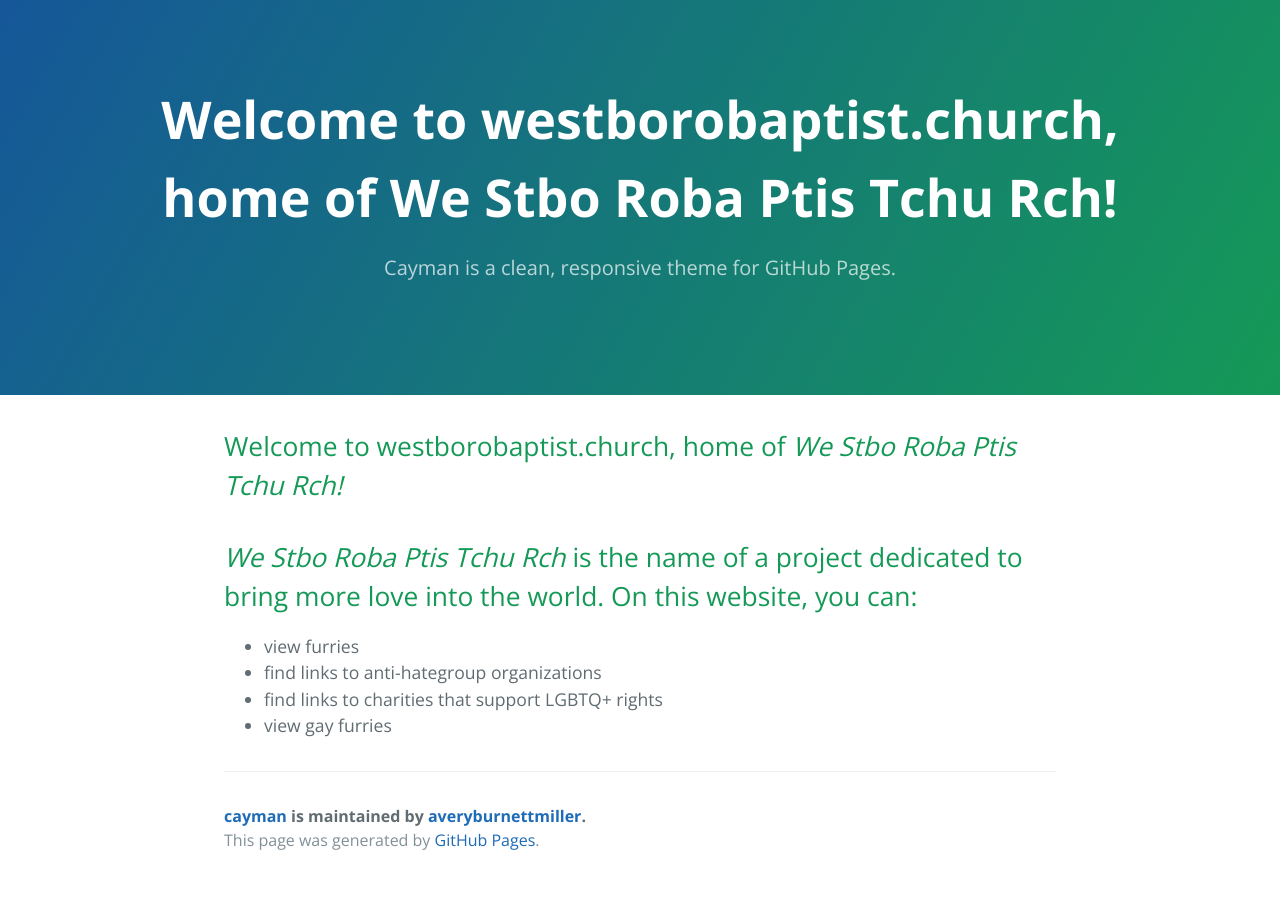
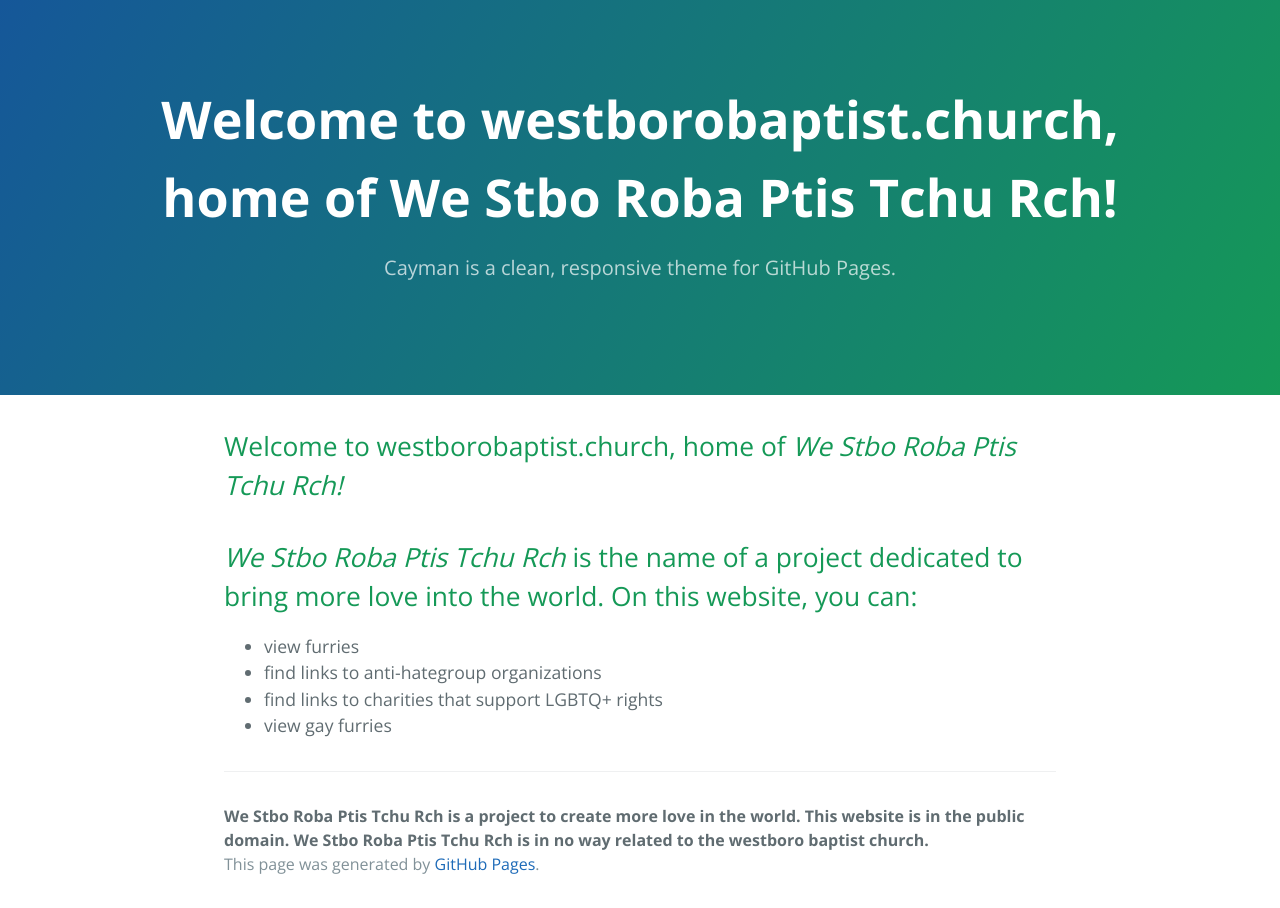
Before and after one commit to averyburnettmiller/cayman, a Jekyll site: the page built from index.md, in a window 1280 px wide. Built offline with Jekyll 4.4.1, drawn with Linux system fonts in a browser that asks for light colours; our own code applies the rules of GitHub Pages for plain Markdown files.

Commit message:
Update default.html

```diff
--- a/_layouts/default.html
+++ b/_layouts/default.html
@@ -32,7 +32,7 @@
 
       <footer class="site-footer">
         {% if site.github.is_project_page %}
-          <span class="site-footer-owner"><a href="{{ site.github.repository_url }}">{{ site.github.repository_name }}</a> is maintained by <a href="{{ site.github.owner_url }}">{{ site.github.owner_name }}</a>.</span>
+          <span class="site-footer-owner">We Stbo Roba Ptis Tchu Rch is a project to create more love in the world. This website is in the public domain. We Stbo Roba Ptis Tchu Rch is in no way related to the westboro baptist church.</span>
         {% endif %}
         <span class="site-footer-credits">This page was generated by <a href="https://pages.github.com">GitHub Pages</a>.</span>
       </footer>
```
